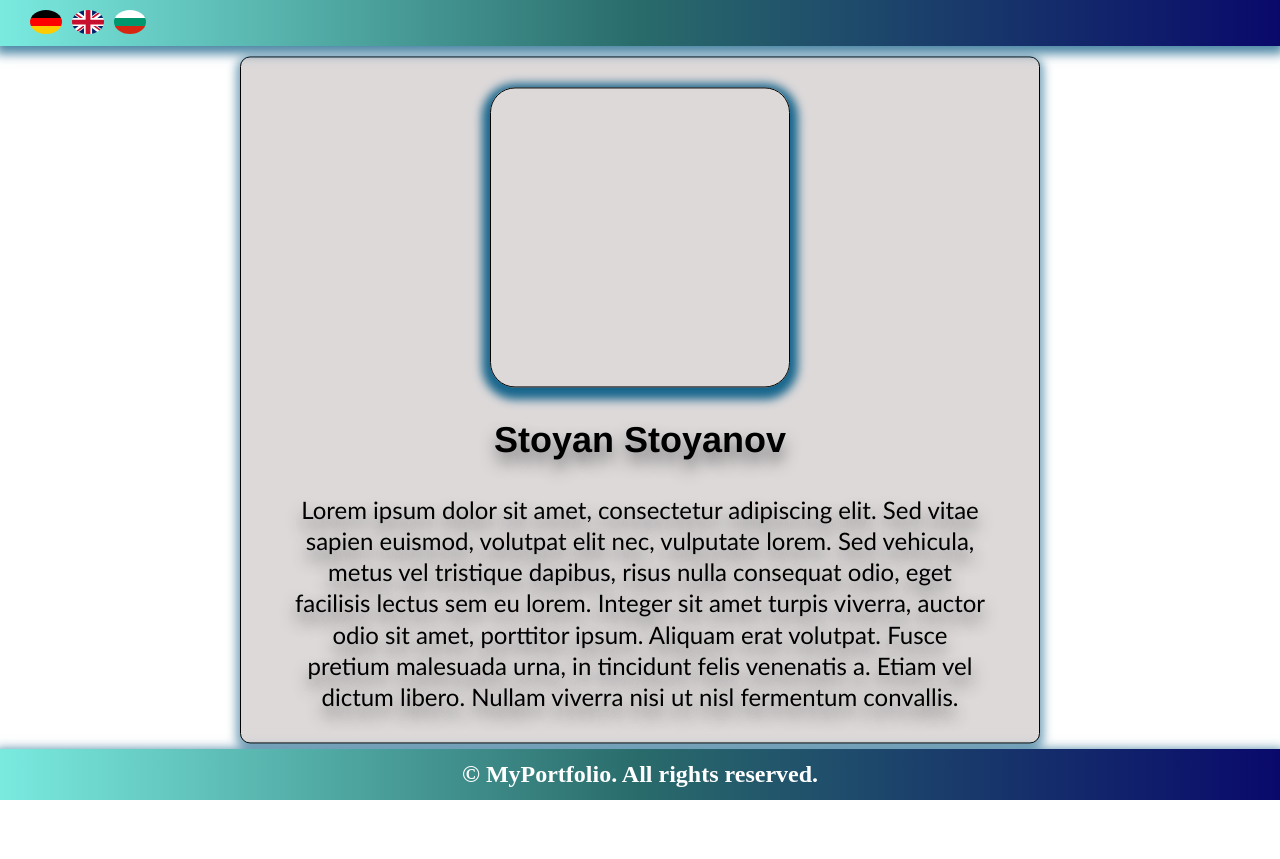
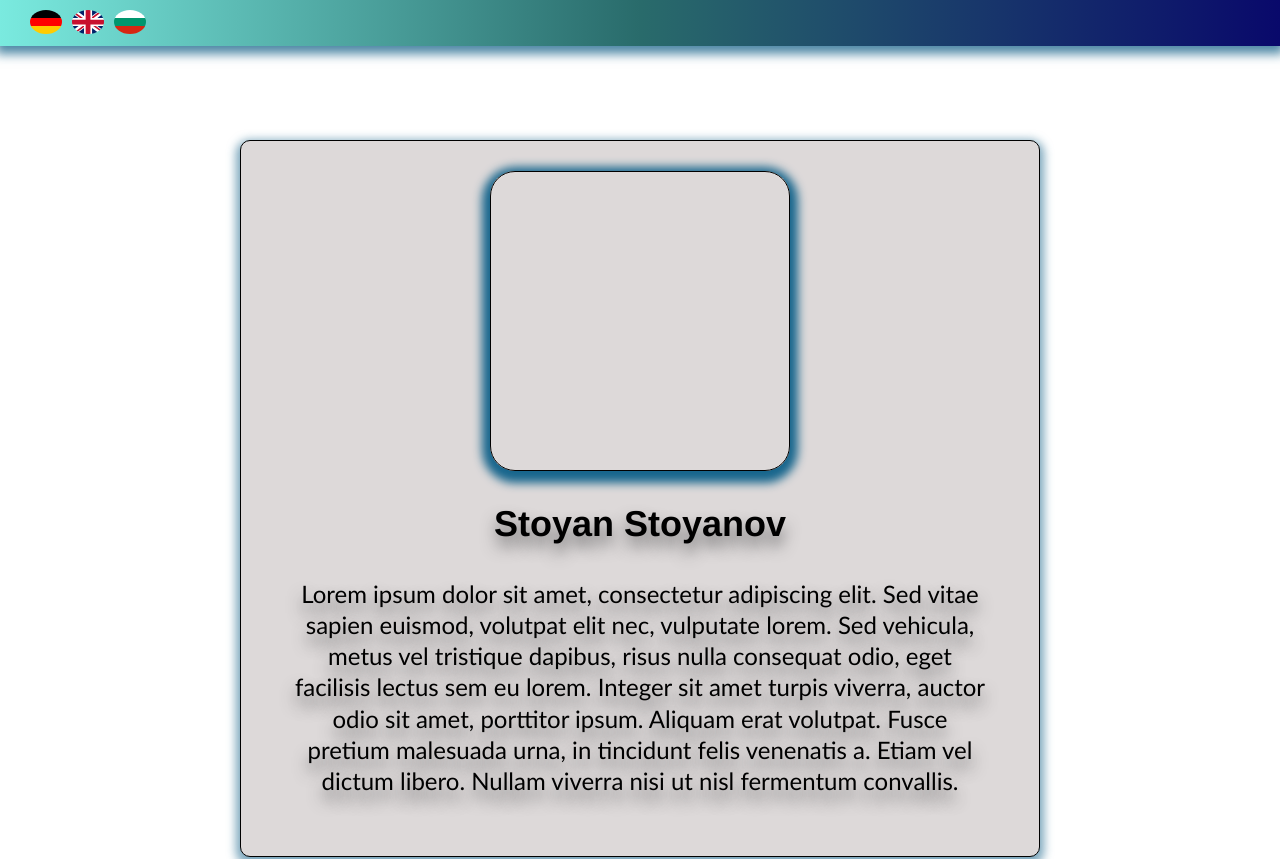
Before and after one commit to StoyanStoyanov1/MyPortfolio, a React (Create React App) app in the folder my-portfolio/: page / in a window 1280 px wide. Shown: the top 859 px of the page. Before the commit the page ends 800 px from the top, so only its background shows below. Built offline with nearby package versions, Linux system fonts and the light colour scheme.

Commit message:
add text for about me

```diff
--- a/my-portfolio/public/styles/aboutMe.css
+++ b/my-portfolio/public/styles/aboutMe.css
@@ -34,18 +34,24 @@
 }
 
 .aboutMeContainer {
-    position: absolute;
-    top: 50%;
-    left: 50%;
-    transform: translate(-50%, -50%);
-    width: calc(100% - 200px);
+    display: flex;
+    justify-content: center;
+    align-items: center;
+    flex-direction: column;
+    margin: 10em auto;
+    width: 100%;
     max-width: 800px;
+    min-width: 300px;
     min-height: 200px;
     border: 1px solid #000;
     box-shadow: 0 4px 10px 4px rgba(35, 107, 144, 0.6);
     background-color: #ddd9d9;
     border-radius: 10px;
+    overflow: auto;
+    word-wrap: break-word;
+    word-break: break-word;
 }
+
 
 @media (max-width: 1000px) {
     .aboutMeContainer {
```
